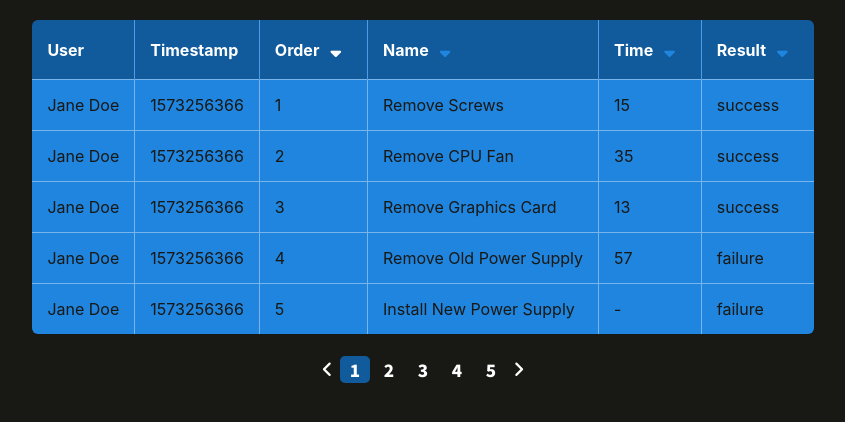
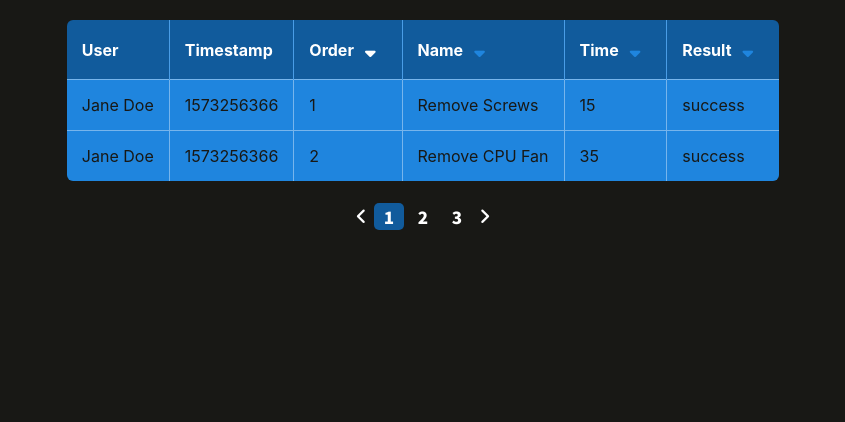
Before and after one commit to maggieholbling/dashboard-table, a React (Create React App) app: page / in a window 1280 px wide. Shown: the top 422 px of the page, without its empty margins (217-1062 px from the left). Built offline with nearby package versions, Linux system fonts and the light colour scheme.

Commit message:
add capped data to table display

```diff
--- a/src/components/Table.js
+++ b/src/components/Table.js
@@ -10,6 +10,7 @@ const Table = (props) => {
   });
 
   const [selectedPage, setSelectedPage] = useState(1);
+  const [maxEntries, setMaxEntries] = useState(2);
 
   //sorting data
   const data = () => {
@@ -49,8 +50,18 @@ const Table = (props) => {
     );
   };
 
-  //pagination
+  //last page calculation
+  const lastPage = () => {
+    return Math.ceil(data().steps.length / maxEntries);
+  };
 
+  //displaying certain number entries based on the allowed max entries per page and selected page #
+  const capSteps = (maxEntriesPerPage) => {
+    return data().steps.slice(
+      maxEntriesPerPage * (selectedPage - 1),
+      maxEntriesPerPage * selectedPage
+    );
+  };
 
   return (
     <>
@@ -66,7 +77,7 @@ const Table = (props) => {
           </tr>
         </thead>
         <tbody>
-          {data().steps.map(step => (
+          {capSteps(maxEntries).map(step => (
             <tr>
               <td>{data().user ? data().user : "-"}</td>
               <td>{data().timestamp ? data().timestamp : "-"}</td>
@@ -80,7 +91,7 @@ const Table = (props) => {
       </table>
       <Pagination
         selectedPage={selectedPage}
-        lastPage={8}
+        lastPage={lastPage()}
         onChange={setSelectedPage}
       />
     </>
```
